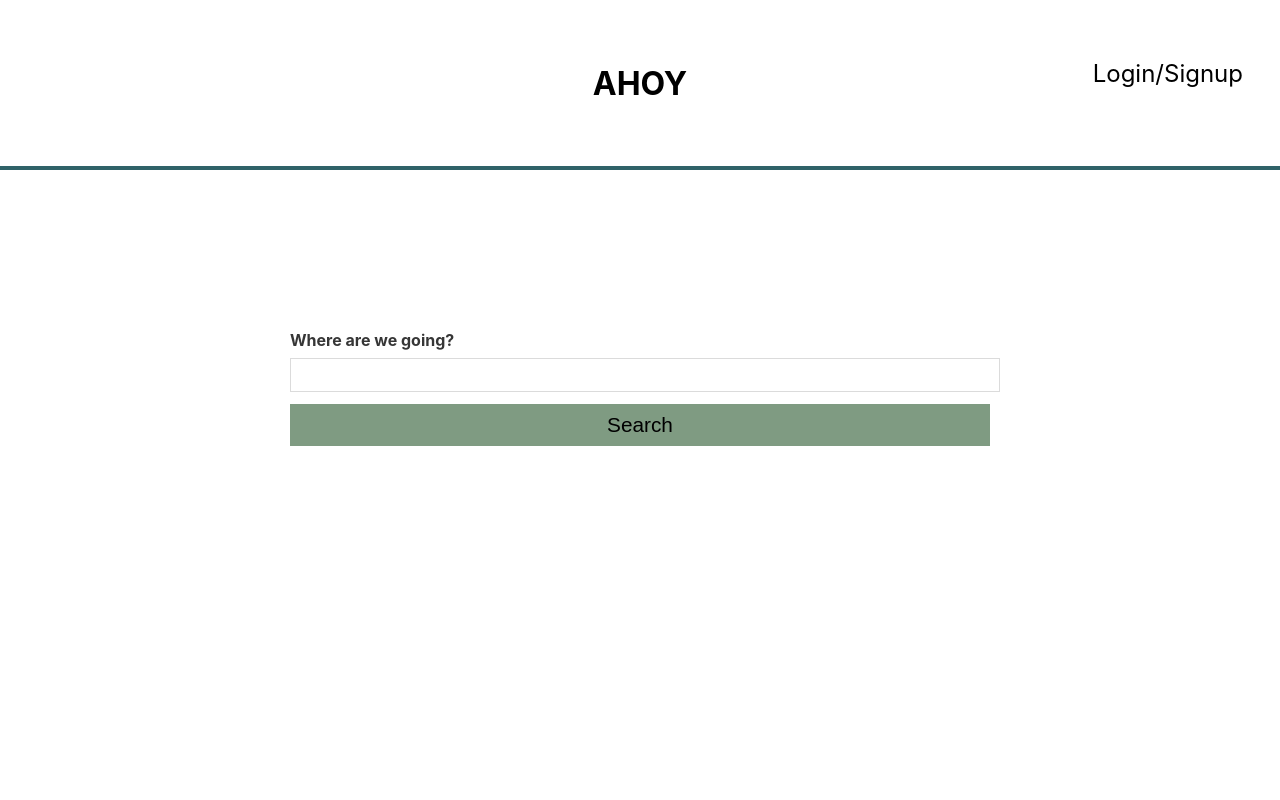
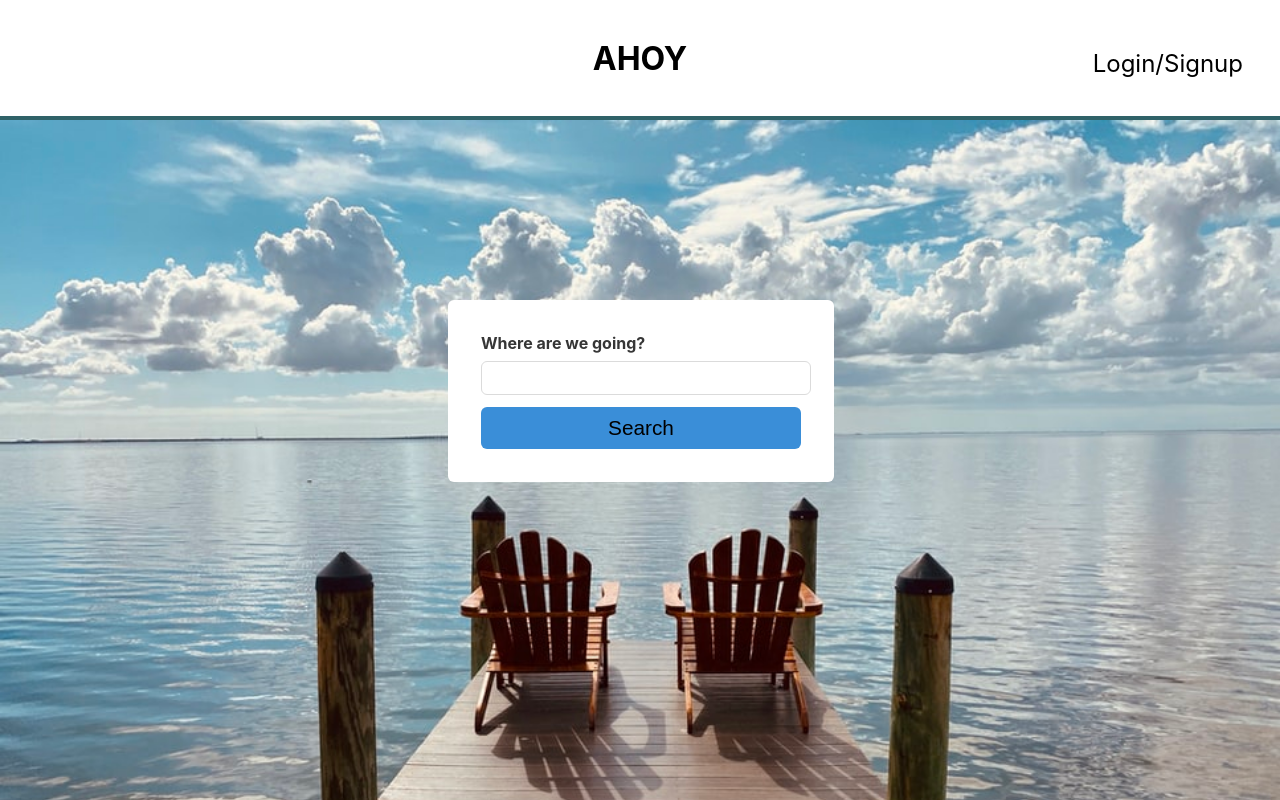
Before and after one commit to Hank95/ahoy-client, a React (Create React App) app: page / in a window 1280 px wide. Shown: the top 800 px of the page. Built offline with nearby package versions, Linux system fonts and the light colour scheme; no server answers.

Commit message:
bookings function underway

```diff
--- a/src/components/Landing.js
+++ b/src/components/Landing.js
@@ -2,6 +2,7 @@ import React, { useState } from "react";
 import { Link, useHistory } from "react-router-dom";
 import styled from "styled-components";
 import { useAuth } from "../util/use-auth";
+import dock from "./assets/dock.jpeg";
 
 const Landing = ({ handleSearch }) => {
   const [landingSearch, setLandingSearch] = useState(null);
@@ -21,6 +22,8 @@ const Landing = ({ handleSearch }) => {
 
   return (
     <div>
+      <Image src={dock} alt="Peaceful dock" />
+
       <Container>
         <form onSubmit={handleSubmit}>
           <FormField>
@@ -42,9 +45,22 @@ const Landing = ({ handleSearch }) => {
   );
 };
 
+const Image = styled.img`
+  width: 100%;
+  /* height: 100vh; */
+  z-index: -5;
+`;
 const Container = styled.div`
-  margin: 20vh auto;
+  top: 300px;
+  left: 35vw;
+  /* margin: 25vh; */
+  position: absolute;
+  width: 25vw;
   max-width: 700px;
+  min-width: 300px;
+  padding: 33px;
+  border-radius: 6px;
+  background-color: white;
 `;
 
 const FormField = styled.div`
@@ -61,7 +77,7 @@ const Label = styled.label`
   margin-bottom: 8px;
 `;
 const Input = styled.input`
-  /* border-radius: 6px; */
+  border-radius: 6px;
   border: 1px solid transparent;
   border-color: #dbdbdb;
   -webkit-appearance: none;
@@ -75,11 +91,11 @@ const Button = styled.button`
   cursor: pointer;
   font-size: 1.3rem;
   border: 1px solid transparent;
-  /* border-radius: 6px; */
+  border-radius: 6px;
   padding: 8px 16px;
   text-decoration: none;
   width: 100%;
-  background-color: rgba(0, 57, 7, 0.5);
+  background-color: rgb(58, 142, 216);
   display: flex;
   justify-content: center;
   align-self: center;
--- a/src/components/Listings.js
+++ b/src/components/Listings.js
@@ -8,7 +8,7 @@ const Listings = ({ boats, search, setSearch }) => {
     <Container>
       <div>
         {boats.map((boat) => (
-          <ListingCard boat={boat} />
+          <ListingCard key={boat.id} boat={boat} />
         ))}
       </div>
       {/* <GoogleMap search={search} setSearch={setSearch} /> */}
--- a/src/components/MyBoats.js
+++ b/src/components/MyBoats.js
@@ -28,7 +28,7 @@ const MyBoats = ({ myBoats, setMyBoats }) => {
     <Wrapper>
       <h1>My Boats!</h1>
       {myBoats.map((boat) => (
-        <MyBoatCard boat={boat} handleDelete={handleDelete} />
+        <MyBoatCard key={boat.id} boat={boat} handleDelete={handleDelete} />
       ))}
       <Button as={Link} to="/add-a-boat">
         {" "}
--- /dev/null
+++ b/src/components/MyBookings.js
@@ -0,0 +1,39 @@
+import styled from "styled-components";
+import ListingCard from "./boatDetails/ListingCard";
+
+const MyBookings = ({ myBookings, setMyBookings }) => {
+  return (
+    <Wrapper>
+      <h1>My Bookings</h1>
+      {myBookings.map((myBooking) => (
+        <MyBookingsCard myBooking={myBooking} />
+      ))}
+    </Wrapper>
+  );
+};
+
+const Wrapper = styled.div`
+  margin: auto;
+  max-width: 65%;
+`;
+
+const MyBookingsCard = ({ myBooking }) => {
+  const handleDate = (data) => {
+    let date = data.split("-");
+    date.push(date.shift());
+    let properDate = date.join("/");
+    return properDate;
+  };
+
+  return (
+    <div>
+      <h5>
+        {handleDate(myBooking.date)} {myBooking.guests}
+      </h5>
+
+      <ListingCard boat={myBooking.boat} />
+    </div>
+  );
+};
+
+export default MyBookings;
--- a/src/components/NavBar.js
+++ b/src/components/NavBar.js
@@ -32,7 +32,7 @@ const Container = styled.header`
   justify-content: center;
   align-items: center;
   padding: 8px;
-  height: 150px;
+  height: 100px;
   border-bottom: 4px solid rgb(47, 98, 104);
 `;
 
@@ -40,7 +40,7 @@ const Nav = styled.nav`
   display: flex;
   gap: 4px;
   position: absolute;
-  top: 50px;
+  top: 40px;
   right: 20px;
 `;
 
--- a/src/components/boatDetails/BoatDetails.js
+++ b/src/components/boatDetails/BoatDetails.js
@@ -5,6 +5,14 @@ import styled from "styled-components";
 const BoatDetails = () => {
   const [boatDetails, setBoatDetails] = useState([]);
   const [isLoaded, setIsLoaded] = useState(false);
+  const [bookingDate, setBookingDate] = useState(0);
+  const [passengers, setPassengers] = useState(0);
+  // const [bookingDetails, setBookingDetails] = useState({
+  //   date: "",
+  //   passengers: 2,
+  //   boat_id: boatDetails.id,
+  //   accepted: false,
+  // });
 
   const id = useParams().id;
 
@@ -17,6 +25,29 @@ const BoatDetails = () => {
       });
   }, [id]);
 
+  const handleSubmit = (e) => {
+    e.preventDefault();
+    fetch("/bookings", {
+      method: "POST",
+      headers: { "Content-Type": "application/json" },
+      body: JSON.stringify({
+        date: bookingDate,
+        guests: passengers,
+        boat_id: boatDetails.id,
+      }),
+    })
+      .then((res) => res.json())
+      .then((json) => console.log(json));
+  };
+
+  // const handleChange = (event) => {
+  //   setBookingDetails({
+  //     ...bookingDetails,
+  //     [event.target.name]: [event.target.value],
+  //   });
+  // };
+  console.log(bookingDate);
+
   if (!isLoaded) return <h2>Loading...</h2>;
 
   return (
@@ -24,9 +55,68 @@ const BoatDetails = () => {
       <Title>
         <h1>{boatDetails.title}</h1>
         <h3>
-          {boatDetails.year} {boatDetails.make}, {boatDetails.model}{" "}
+          {boatDetails.year} {boatDetails.make}, {boatDetails.model}
         </h3>
       </Title>
+      <Images>Pictures of boat</Images>
+      <Details>
+        <Description>
+          <h3>
+            Hosted by: {boatDetails.user.username}, location:
+            {boatDetails.location}
+          </h3>
+          <h3>Description:</h3>
+          <p>{boatDetails.description}</p>
+          <p>{boatDetails.extras}</p>
+        </Description>
+        <Booking>
+          <div>
+            <h3>Booking</h3>
+          </div>
+          <form onSubmit={handleSubmit}>
+            <FormField>
+              <Label for="date">Date</Label>
+              <Input
+                type="date"
+                name="date"
+                value={bookingDate}
+                onChange={(e) => setBookingDate(e.target.value)}
+              />
+            </FormField>
+            <FormField>
+              <Label for="guests">Number of Guest</Label>
+              <Input
+                type="number"
+                name="guests"
+                value={passengers}
+                onChange={(e) => setPassengers(e.target.value)}
+              />
+            </FormField>
+            <FormField>
+              <Button type="submit">Send Request</Button>
+            </FormField>
+          </form>
+        </Booking>
+      </Details>
+      <h2> Specifications:</h2>
+
+      <Specifications>
+        <GridItem> Make: {boatDetails.make}</GridItem>
+        <GridItem> Model: {boatDetails.model}</GridItem>
+        <GridItem> Location: {boatDetails.location}</GridItem>
+        <GridItem> Length: {boatDetails["length"]}</GridItem>
+        <GridItem> Year: {boatDetails.year}</GridItem>
+        <GridItem> Max {boatDetails.passengers} passengers</GridItem>
+        {boatDetails.sailboat ? (
+          <GridItem>Boat Type: Sailboat</GridItem>
+        ) : (
+          <GridItem>Boat Type: Powerboat</GridItem>
+        )}
+        {boatDetails.bed ? <GridItem> {boatDetails.bed} beds</GridItem> : null}
+        {boatDetails.sleep ? (
+          <GridItem>Sleeps {boatDetails.sleep}</GridItem>
+        ) : null}
+      </Specifications>
     </Container>
   );
 };
@@ -38,5 +128,78 @@ const Container = styled.div`
 const Title = styled.div`
   border-bottom: 3px solid black;
 `;
+const Images = styled.div`
+  width: 100%;
+  height: 500px;
+  border-bottom: 3px solid black;
+`;
+const Details = styled.div`
+  display: grid;
+  grid-template-columns: 3fr 2fr;
+  border-bottom: 3px solid black;
+`;
+const Description = styled.div`
+  padding: 15px;
+`;
+const Booking = styled.div`
+  padding: 15px;
+`;
+const Specifications = styled.div`
+  display: grid;
+  grid-template-columns: 1fr 1fr;
+  align-items: center;
+  justify-content: center;
+  max-width: 80%;
+  margin: auto;
+`;
+const GridItem = styled.div`
+  padding: 15px;
+`;
+const FormField = styled.div`
+  &:not(:last-child) {
+    margin-bottom: 12px;
+  }
+`;
 
+const Error = styled.div`
+  color: red;
+  font-size: 30px;
+`;
+
+const Label = styled.label`
+  color: #363636;
+  display: block;
+  font-size: 1rem;
+  font-weight: 700;
+  margin-bottom: 8px;
+`;
+const Input = styled.input`
+  border-radius: 6px;
+  border: 1px solid transparent;
+  border-color: #dbdbdb;
+  -webkit-appearance: none;
+  max-width: 100%;
+  width: 100%;
+  font-size: 1rem;
+  line-height: 1.5;
+  padding: 4px;
+`;
+
+const Button = styled.button`
+  cursor: pointer;
+  font-size: 1.3rem;
+  border: 1px solid transparent;
+  border-radius: 6px;
+  padding: 8px 16px;
+  text-decoration: none;
+  width: 100%;
+  background-color: rgb(58, 142, 216);
+  display: flex;
+  justify-content: center;
+  align-self: center;
+  a {
+    color: inherit;
+    text-decoration: none;
+  }
+`;
 export default BoatDetails;
--- a/src/index.js
+++ b/src/index.js
@@ -6,6 +6,7 @@ import reportWebVitals from "./reportWebVitals";
 import { BrowserRouter } from "react-router-dom";
 import { createGlobalStyle } from "styled-components";
 import { ProvideAuth } from "./util/use-auth";
+require("dotenv").config();
 
 const GlobalStyle = createGlobalStyle`
 
--- a/src/util/use-auth.js
+++ b/src/util/use-auth.js
@@ -1,8 +1,8 @@
 // Hook (use-auth.js)
 import React, { useState, useContext, createContext } from "react";
-import { useHistory } from "react-router-dom";
+// import { useHistory } from "react-router-dom";
 
-const API_KEY = process.env.REACT_APP_API_ENDPOINT;
+// const API_KEY = process.env.REACT_APP_API_ENDPOINT;
 
 const authContext = createContext();
 // Provider component that wraps your app and makes auth object ...
@@ -21,7 +21,7 @@ function useProvideAuth() {
   const [user, setUser] = useState(null);
   const [errors, setErrors] = useState([]);
   const [isLoading, setIsLoading] = useState(false);
-  const history = useHistory();
+  // const history = useHistory();
 
   function signin(username, password) {
     setIsLoading(true);
```
Also changed, not shown: src/App.js (+16 -2 lines), src/components/UserMenu.js (+16 -4 lines), 1 other file (tests, documents, lock files or other folders).
